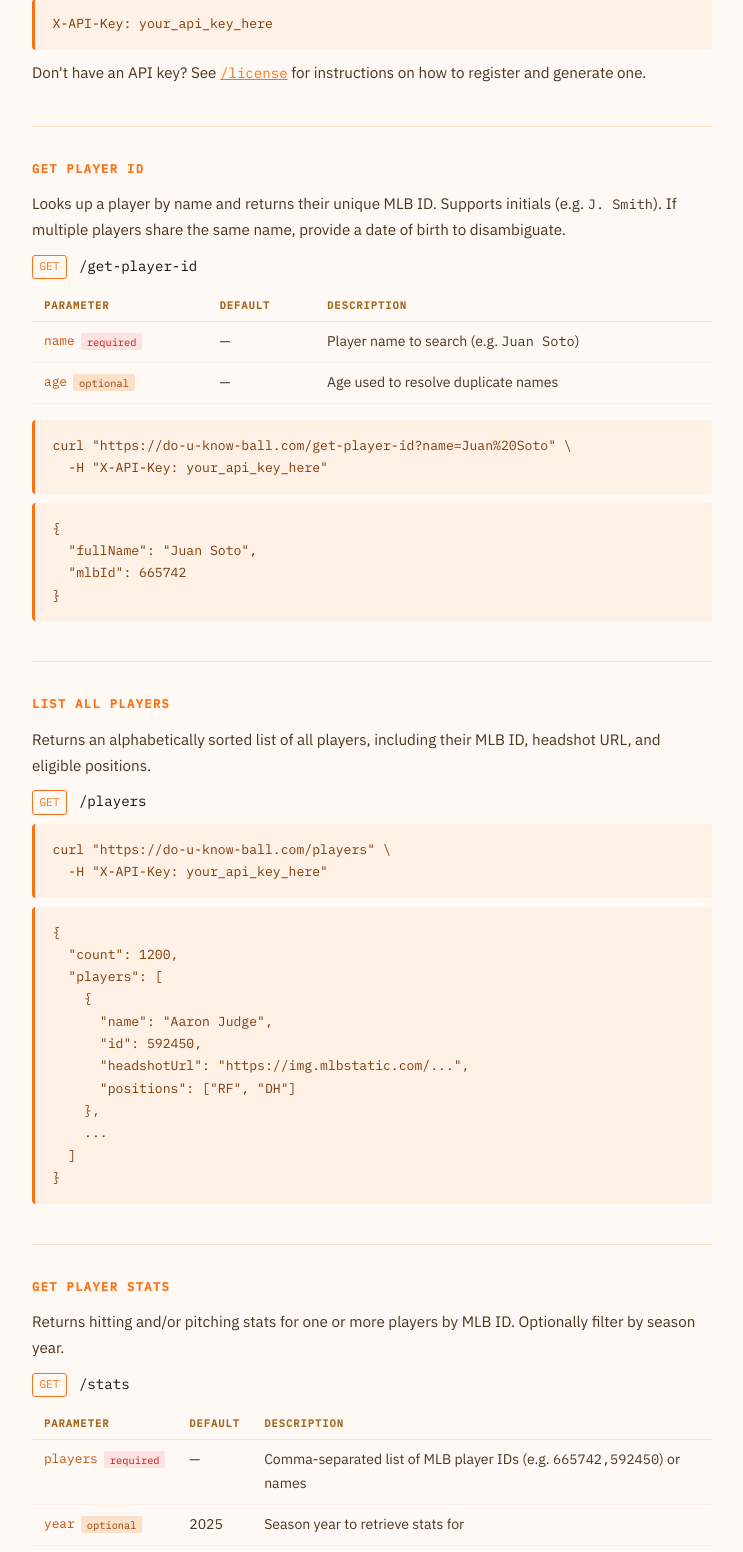
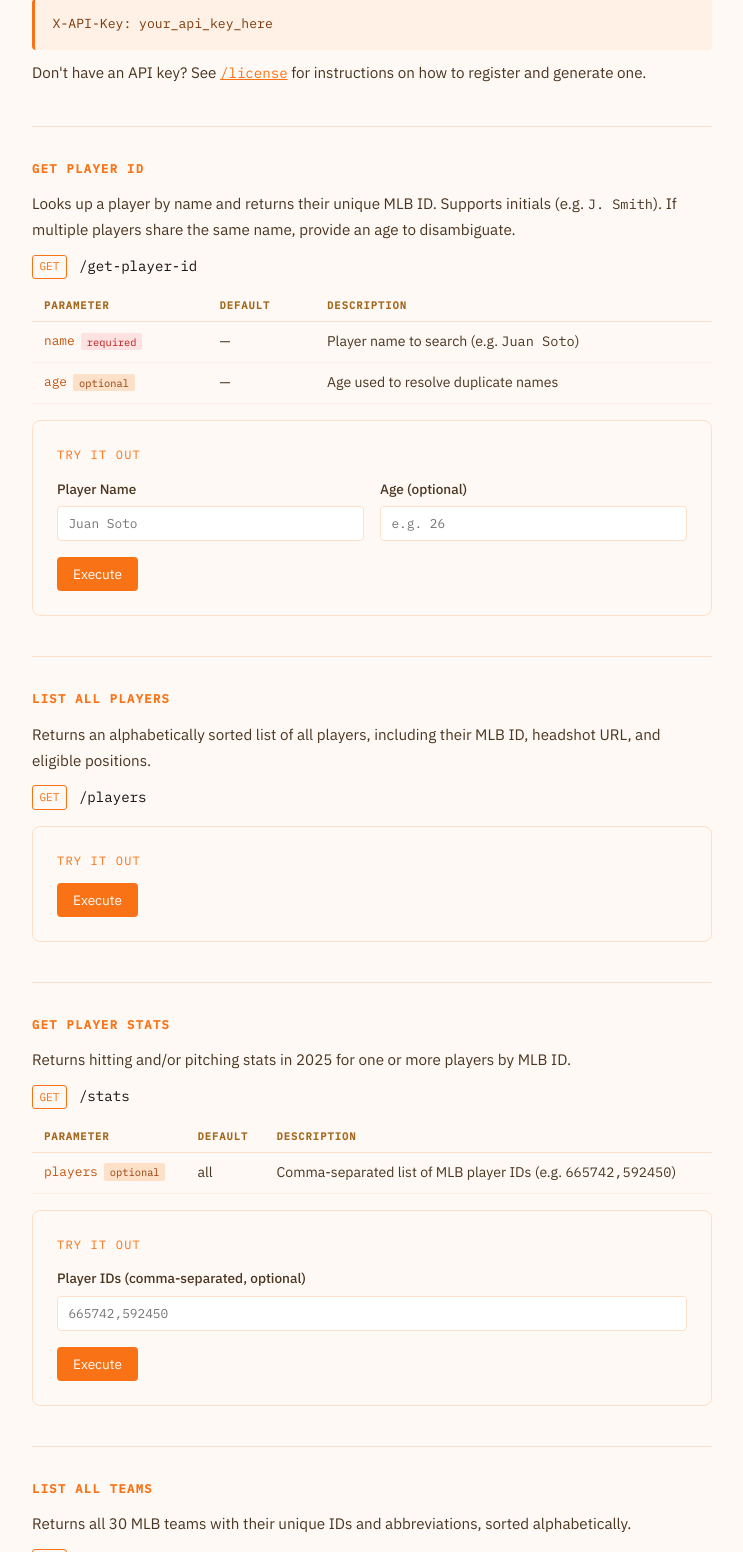
Before and after one commit to RyanW848/Do_You_Know_Ball_API, a Flask app: page / in a window 1280 px wide. Shown: the part 313-1865 px from the top of the page, without its empty margins (268-1011 px from the left). Run offline with Flask 3, Linux system fonts and the light colour scheme.

Commit message:
added frontend for apit

```diff
--- a/app.py
+++ b/app.py
@@ -7,7 +7,7 @@ from dotenv import load_dotenv
 from core.auth import auth_bp
 from core.api_keys import api_keys_bp, check_valid, calculate_billing_info, check_rate_limit
 from core.db import get_players_collection
-from services.mlb_service import get_player_stats, get_team_details, get_all_teams, get_team_roster, get_transactions
+from services.mlb_service import get_team_details, get_all_teams, get_team_roster, get_transactions
 from services.valuation import compute_valuation
 from services.helpers import find_player_id, convert_to_player_ids
 
--- /dev/null
+++ b/static/js/api-tester.js
@@ -0,0 +1,170 @@
+async function callEndpoint(endpoint) {
+  let url, method, body, responseId;
+
+  // Map endpoint to responseId first
+  switch (endpoint) {
+    case "getPlayerId":
+      responseId = "playerIdResponse";
+      break;
+    case "players":
+      responseId = "playersResponse";
+      break;
+    case "stats":
+      responseId = "statsResponse";
+      break;
+    case "teams":
+      responseId = "teamsResponse";
+      break;
+    case "depthchart":
+      responseId = "depthchartResponse";
+      break;
+    case "transactions":
+      responseId = "transactionsResponse";
+      break;
+    case "value":
+      responseId = "valueResponse";
+      break;
+    default:
+      alert("Unknown endpoint");
+      return;
+  }
+
+  // Check if logged in
+  const username = getCookie("username");
+  if (!username) {
+    showError(responseId, "You must be logged in to test endpoints");
+    return;
+  }
+
+  const apiKey = getCookie("token");
+
+  // Build URL and body based on endpoint
+  switch (endpoint) {
+    case "getPlayerId":
+      const name = document.getElementById("playerIdName").value;
+      const age = document.getElementById("playerIdAge").value;
+
+      if (!name) {
+        showError(responseId, "Player name is required");
+        return;
+      }
+
+      url = `/get-player-id?name=${encodeURIComponent(name)}`;
+      if (age) url += `&age=${encodeURIComponent(age)}`;
+      method = "GET";
+      break;
+
+    case "players":
+      url = "/players";
+      method = "GET";
+      break;
+
+    case "stats":
+      const players = document.getElementById("statsPlayers").value;
+      url = "/stats";
+      if (players) url += `?players=${encodeURIComponent(players)}`;
+      method = "GET";
+      break;
+
+    case "teams":
+      url = "/teams";
+      method = "GET";
+      break;
+
+    case "depthchart":
+      const teamId = document.getElementById("depthchartTeamId").value;
+      if (!teamId) {
+        showError(responseId, "Team ID is required");
+        return;
+      }
+      url = `/depth-chart?teamId=${encodeURIComponent(teamId)}`;
+      method = "GET";
+      break;
+
+    case "transactions":
+      url = "/transactions";
+      method = "GET";
+      break;
+
+    case "value":
+      const stats = document.getElementById("valueStats").value;
+      const budget = document.getElementById("valueBudget").value;
+      const playersLeft = document.getElementById("valuePlayersLeft").value;
+      const unavailable = document.getElementById("valueUnavailable").value;
+      const specificPlayers = document.getElementById("valuePlayers").value;
+
+      url = "/value";
+      method = "POST";
+      body = {
+        relevant_stats: stats || undefined,
+        budget: budget ? parseInt(budget) : undefined,
+        players_left_to_draft: playersLeft ? parseInt(playersLeft) : undefined,
+        unavailable_players: unavailable ? unavailable.split(",").map(p => p.trim()) : undefined,
+        player_ids: specificPlayers ? specificPlayers.split(",").map(p => p.trim()) : undefined
+      };
+      // Remove undefined values
+      Object.keys(body).forEach(key => body[key] === undefined && delete body[key]);
+      break;
+  }
+
+  try {
+    const options = {
+      method,
+      headers: {
+        "X-API-Key": apiKey,
+        "Content-Type": "application/json"
+      }
+    };
+
+    if (method === "POST") {
+      options.body = JSON.stringify(body);
+    }
+
+    const response = await fetch(url, options);
+    const data = await response.json();
+
+    showResponse(responseId, response.status, data);
+  } catch (err) {
+    showError(responseId, err.message);
+  }
+}
+
+function showResponse(responseId, status, data) {
+  const responseDiv = document.getElementById(responseId);
+  const responseCode = document.getElementById(responseId + "Code");
+
+  if (!responseDiv || !responseCode) {
+    console.error("Response elements not found for:", responseId);
+    return;
+  }
+
+  const statusClass = status >= 200 && status < 300 ? "api-success" : "api-error";
+
+  responseCode.innerHTML = `<span class="${statusClass}">Status: ${status}</span>\n\n${JSON.stringify(data, null, 2)}`;
+  responseDiv.style.display = "block";
+}
+
+function showError(responseId, message) {
+  const responseDiv = document.getElementById(responseId);
+  const responseCode = document.getElementById(responseId + "Code");
+
+  if (!responseDiv || !responseCode) {
+    console.error("Response elements not found for:", responseId);
+    return;
+  }
+
+  responseCode.innerHTML = `<span class="api-error">Error: ${message}</span>`;
+  responseDiv.style.display = "block";
+}
+
+function getCookie(name) {
+  const nameEQ = name + "=";
+  const cookies = document.cookie.split(";");
+  for (let c of cookies) {
+    c = c.trim();
+    if (c.indexOf(nameEQ) === 0) {
+      return c.substring(nameEQ.length);
+    }
+  }
+  return null;
+}
--- a/static/style.css
+++ b/static/style.css
@@ -456,3 +456,134 @@ hr {
   color: #a3681e;
   font-family: 'IBM Plex Mono', monospace;
 }
+
+.api-tester {
+  background: #fff9f5;
+  border: 1px solid #fde0c8;
+  border-radius: 8px;
+  padding: 1.5rem;
+  margin-top: 1rem;
+}
+
+.api-tester-label {
+  font-size: 0.75rem;
+  font-family: 'IBM Plex Mono', monospace;
+  text-transform: uppercase;
+  letter-spacing: 0.1em;
+  color: #f97316;
+  margin-bottom: 0.75rem;
+  display: block;
+}
+
+.api-form-row {
+  display: flex;
+  gap: 1rem;
+  margin-bottom: 1rem;
+  flex-wrap: wrap;
+}
+
+.api-form-group {
+  flex: 1;
+  min-width: 200px;
+}
+
+.api-form-label {
+  display: block;
+  font-size: 0.85rem;
+  color: #4a3520;
+  margin-bottom: 0.35rem;
+  font-weight: 500;
+}
+
+.api-form-input {
+  width: 100%;
+  padding: 0.5rem 0.65rem;
+  border: 1px solid #fde0c8;
+  border-radius: 4px;
+  font-family: 'IBM Plex Mono', monospace;
+  font-size: 0.8rem;
+  background: white;
+}
+
+.api-form-input:focus {
+  outline: none;
+  border-color: #f97316;
+}
+
+.api-form-textarea {
+  width: 100%;
+  padding: 0.65rem;
+  border: 1px solid #fde0c8;
+  border-radius: 4px;
+  font-family: 'IBM Plex Mono', monospace;
+  font-size: 0.8rem;
+  background: white;
+  resize: vertical;
+  min-height: 80px;
+}
+
+.api-form-textarea:focus {
+  outline: none;
+  border-color: #f97316;
+}
+
+.api-btn-group {
+  display: flex;
+  gap: 0.75rem;
+}
+
+.api-btn {
+  padding: 0.5rem 1rem;
+  background: #f97316;
+  color: white;
+  border: none;
+  border-radius: 4px;
+  font-family: 'IBM Plex Sans', sans-serif;
+  font-size: 0.85rem;
+  cursor: pointer;
+  transition: background 0.2s;
+}
+
+.api-btn:hover {
+  background: #ea580c;
+}
+
+.api-btn:disabled {
+  background: #d4d4d8;
+  cursor: not-allowed;
+}
+
+.api-response {
+  margin-top: 1rem;
+  padding: 1rem;
+  background: #fff;
+  border: 1px solid #fde0c8;
+  border-radius: 4px;
+  max-height: 400px;
+  overflow-y: auto;
+}
+
+.api-response-label {
+  font-size: 0.75rem;
+  font-family: 'IBM Plex Mono', monospace;
+  text-transform: uppercase;
+  letter-spacing: 0.1em;
+  color: #f97316;
+  margin-bottom: 0.5rem;
+}
+
+.api-response-code {
+  font-family: 'IBM Plex Mono', monospace;
+  font-size: 0.75rem;
+  color: #7c3a0a;
+  white-space: pre-wrap;
+  word-break: break-all;
+}
+
+.api-error {
+  color: #b91c1c;
+}
+
+.api-success {
+  color: #16a34a;
+}
--- a/templates/index.html
+++ b/templates/index.html
@@ -1,4 +1,3 @@
-<!-- Generated by Claude-->
 <!DOCTYPE html>
 <html lang="en">
 <head>
@@ -31,7 +30,7 @@
   <!-- /get-player-id -->
   <section>
     <h2>Get Player ID</h2>
-    <p>Looks up a player by name and returns their unique MLB ID. Supports initials (e.g. <code>J. Smith</code>). If multiple players share the same name, provide a date of birth to disambiguate.</p>
+    <p>Looks up a player by name and returns their unique MLB ID. Supports initials (e.g. <code>J. Smith</code>). If multiple players share the same name, provide an age to disambiguate.</p>
     <div class="endpoint"><span class="method get">GET</span><span class="path">/get-player-id</span></div>
 
     <table>
@@ -50,13 +49,26 @@
       </tbody>
     </table>
 
-    <pre><code>curl "https://do-u-know-ball.com/get-player-id?name=Juan%20Soto" \
-  -H "X-API-Key: your_api_key_here"</code></pre>
-
-    <pre><code>{
-  "fullName": "Juan Soto",
-  "mlbId": 665742
-}</code></pre>
+    <div class="api-tester">
+      <label class="api-tester-label">Try it out</label>
+      <div class="api-form-row">
+        <div class="api-form-group">
+          <label class="api-form-label">Player Name</label>
+          <input type="text" class="api-form-input" id="playerIdName" placeholder="Juan Soto" />
+        </div>
+        <div class="api-form-group">
+          <label class="api-form-label">Age (optional)</label>
+          <input type="text" class="api-form-input" id="playerIdAge" placeholder="e.g. 26" />
+        </div>
+      </div>
+      <div class="api-btn-group">
+        <button class="api-btn" onclick="callEndpoint('getPlayerId')">Execute</button>
+      </div>
+      <div class="api-response" id="playerIdResponse" style="display:none;">
+        <div class="api-response-label">Response</div>
+        <div class="api-response-code" id="playerIdResponseCode"></div>
+      </div>
+    </div>
   </section>
 
   <hr/>
@@ -67,21 +79,16 @@
     <p>Returns an alphabetically sorted list of all players, including their MLB ID, headshot URL, and eligible positions.</p>
     <div class="endpoint"><span class="method get">GET</span><span class="path">/players</span></div>
 
-    <pre><code>curl "https://do-u-know-ball.com/players" \
-  -H "X-API-Key: your_api_key_here"</code></pre>
-
-    <pre><code>{
-  "count": 1200,
-  "players": [
-    {
-      "name": "Aaron Judge",
-      "id": 592450,
-      "headshotUrl": "https://img.mlbstatic.com/...",
-      "positions": ["RF", "DH"]
-    },
-    ...
-  ]
-}</code></pre>
+    <div class="api-tester">
+      <label class="api-tester-label">Try it out</label>
+      <div class="api-btn-group">
+        <button class="api-btn" onclick="callEndpoint('players')">Execute</button>
+      </div>
+      <div class="api-response" id="playersResponse" style="display:none;">
+        <div class="api-response-label">Response</div>
+        <div class="api-response-code" id="playersResponseCode"></div>
+      </div>
+    </div>
   </section>
 
   <hr/>
@@ -89,43 +96,36 @@
   <!-- /stats -->
   <section>
     <h2>Get Player Stats</h2>
-    <p>Returns hitting and/or pitching stats for one or more players by MLB ID. Optionally filter by season year.</p>
+    <p>Returns hitting and/or pitching stats in 2025 for one or more players by MLB ID.</p>
     <div class="endpoint"><span class="method get">GET</span><span class="path">/stats</span></div>
 
     <table>
       <thead><tr><th>Parameter</th><th>Default</th><th>Description</th></tr></thead>
       <tbody>
         <tr>
-          <td>players<span class="tag required">required</span></td>
-          <td>—</td>
-          <td>Comma-separated list of MLB player IDs (e.g. <code>665742,592450</code>) or names</td>
-        </tr>
-        <tr>
-          <td>year<span class="tag optional">optional</span></td>
-          <td>2025</td>
-          <td>Season year to retrieve stats for</td>
+          <td>players<span class="tag optional">optional</span></td>
+          <td>all</td>
+          <td>Comma-separated list of MLB player IDs (e.g. <code>665742,592450</code>)</td>
         </tr>
       </tbody>
     </table>
 
-    <pre><code>curl "https://do-u-know-ball.com/stats?players=665742,592450" \
-  -H "X-API-Key: your_api_key_here"
-
-curl "https://do-u-know-ball.com/stats?players=665742&year=2024" \
-  -H "X-API-Key: your_api_key_here"</code></pre>
-
-    <pre><code>{
-  "count": 2,
-  "results": [
-    {
-      "player": { "id": "665742", "name": "Juan Soto", "position": "Designated Hitter" },
-      "team":   { "id": 121, "name": "New York Mets", "abbreviation": "NYM" },
-      "year":   "2025",
-      "stats":  { "gamesPlayed": 158, "homeRuns": 43, "avg": ".288", ... }
-    },
-    ...
-  ]
-}</code></pre>
+    <div class="api-tester">
+      <label class="api-tester-label">Try it out</label>
+      <div class="api-form-row">
+        <div class="api-form-group">
+          <label class="api-form-label">Player IDs (comma-separated, optional)</label>
+          <input type="text" class="api-form-input" id="statsPlayers" placeholder="665742,592450" />
+        </div>
+      </div>
+      <div class="api-btn-group">
+        <button class="api-btn" onclick="callEndpoint('stats')">Execute</button>
+      </div>
+      <div class="api-response" id="statsResponse" style="display:none;">
+        <div class="api-response-label">Response</div>
+        <div class="api-response-code" id="statsResponseCode"></div>
+      </div>
+    </div>
   </section>
 
   <hr/>
@@ -136,17 +136,16 @@ curl "https://do-u-know-ball.com/stats?players=665742&year=2024" \
     <p>Returns all 30 MLB teams with their unique IDs and abbreviations, sorted alphabetically.</p>
     <div class="endpoint"><span class="method get">GET</span><span class="path">/teams</span></div>
 
-    <pre><code>curl "https://do-u-know-ball.com/teams" \
-  -H "X-API-Key: your_api_key_here"</code></pre>
-
-    <pre><code>{
-  "count": 30,
-  "teams": [
-    { "id": 113, "name": "Cincinnati Reds", "abbreviation": "CIN" },
-    { "id": 147, "name": "New York Yankees", "abbreviation": "NYY" },
-    ...
-  ]
-}</code></pre>
+    <div class="api-tester">
+      <label class="api-tester-label">Try it out</label>
+      <div class="api-btn-group">
+        <button class="api-btn" onclick="callEndpoint('teams')">Execute</button>
+      </div>
+      <div class="api-response" id="teamsResponse" style="display:none;">
+        <div class="api-response-label">Response</div>
+        <div class="api-response-code" id="teamsResponseCode"></div>
+      </div>
+    </div>
   </section>
 
   <hr/>
@@ -168,22 +167,22 @@ curl "https://do-u-know-ball.com/stats?players=665742&year=2024" \
       </tbody>
     </table>
 
-    <pre><code>curl "https://do-u-know-ball.com/depth-chart?teamId=113" \
-  -H "X-API-Key: your_api_key_here"</code></pre>
-
-    <pre><code>{
-  "teamId": "113",
-  "positions": {
-    "Pitcher": [
-      { "id": 669302, "name": "Hunter Greene", "status": "Active" },
-      ...
-    ],
-    "Catcher": [
-      { "id": 663728, "name": "Tyler Stephenson", "status": "10-Day IL" }
-    ],
-    ...
-  }
-}</code></pre>
+    <div class="api-tester">
+      <label class="api-tester-label">Try it out</label>
+      <div class="api-form-row">
+        <div class="api-form-group">
+          <label class="api-form-label">Team ID</label>
+          <input type="text" class="api-form-input" id="depthchartTeamId" placeholder="113" />
+        </div>
+      </div>
+      <div class="api-btn-group">
+        <button class="api-btn" onclick="callEndpoint('depthchart')">Execute</button>
+      </div>
+      <div class="api-response" id="depthchartResponse" style="display:none;">
+        <div class="api-response-label">Response</div>
+        <div class="api-response-code" id="depthchartResponseCode"></div>
+      </div>
+    </div>
   </section>
 
   <hr/>
@@ -194,25 +193,16 @@ curl "https://do-u-know-ball.com/stats?players=665742&year=2024" \
     <p>Returns all Major League transactions for the current day, including trades, IL placements, and call-ups.</p>
     <div class="endpoint"><span class="method get">GET</span><span class="path">/transactions</span></div>
 
-    <pre><code>curl "https://do-u-know-ball.com/transactions" \
-  -H "X-API-Key: your_api_key_here"</code></pre>
-
-    <pre><code>{
-  "date": "2025-05-01",
-  "count": 12,
-  "transactions": [
-    {
-      "playerId": 123456,
-      "playerName": "Carlos Correa",
-      "fromTeam": "Minnesota Twins",
-      "fromTeamId": 142,
-      "toTeam": "New York Mets",
-      "toTeamId": 121,
-      "description": "Traded to New York Mets"
-    },
-    ...
-  ]
-}</code></pre>
+    <div class="api-tester">
+      <label class="api-tester-label">Try it out</label>
+      <div class="api-btn-group">
+        <button class="api-btn" onclick="callEndpoint('transactions')">Execute</button>
+      </div>
+      <div class="api-response" id="transactionsResponse" style="display:none;">
+        <div class="api-response-label">Response</div>
+        <div class="api-response-code" id="transactionsResponseCode"></div>
+      </div>
+    </div>
   </section>
 
   <hr/>
@@ -228,8 +218,8 @@ curl "https://do-u-know-ball.com/stats?players=665742&year=2024" \
       <tbody>
         <tr>
           <td>relevant_stats<span class="tag optional">optional</span></td>
-          <td>HR, R, RBI, SB, BA, SLG, OBP, OPS, W, K, SV, ERA, WHIP</td>
-          <td>Array of stat categories that drive valuation (e.g. <code>["HR","AVG","RBI","SB"]</code>)</td>
+          <td>all</td>
+          <td>Comma-separated stat categories (e.g. <code>HR,AVG,RBI,SB</code>)</td>
         </tr>
         <tr>
           <td>budget<span class="tag optional">optional</span></td>
@@ -239,44 +229,59 @@ curl "https://do-u-know-ball.com/stats?players=665742&year=2024" \
         <tr>
           <td>players_left_to_draft<span class="tag optional">optional</span></td>
           <td>23</td>
-          <td>How many players you still need to draft — used to calculate per-player budget</td>
+          <td>How many players you still need to draft</td>
         </tr>
         <tr>
           <td>unavailable_players<span class="tag optional">optional</span></td>
-          <td>[]</td>
-          <td>Array of MLB IDs or names to exclude (already drafted players)</td>
+          <td>—</td>
+          <td>Comma-separated MLB IDs to exclude</td>
         </tr>
         <tr>
           <td>players<span class="tag optional">optional</span></td>
           <td>all</td>
-          <td>Array of MLB IDs or names to evaluate. Omit to value all available players.</td>
+          <td>Comma-separated MLB IDs to evaluate</td>
         </tr>
       </tbody>
     </table>
 
-    <pre><code>curl -X POST "https://do-u-know-ball.com/value" \
-  -H "X-API-Key: your_api_key_here" \
-  -H "Content-Type: application/json" \
-  -d '{
-    "budget": 150,
-    "players_left_to_draft": 3,
-    "relevant_stats": "HR,AVG,RBI,SB",
-    "unavailable_players": [665742, 592450],
-    "players": [670712, 663728, 669302]
-  }'</code></pre>
-
-    <pre><code>{
-  "budget": 150,
-  "relevant_stats": ["HR", "AVG", "RBI", "SB"],
-  "player_count": 3,
-  "results": [
-    { "mlbId": 670712, "fullName": "Elly De La Cruz", "score": 0.8741, "value": 43 },
-    { "mlbId": 669302, "fullName": "Hunter Greene",   "score": 0.6210, "value": 31 },
-    { "mlbId": 663728, "fullName": "Tyler Stephenson","score": 0.4033, "value": 20 }
-  ]
-}</code></pre>
+    <div class="api-tester">
+      <label class="api-tester-label">Try it out</label>
+      <div class="api-form-row">
+        <div class="api-form-group">
+          <label class="api-form-label">Relevant Stats (comma-separated)</label>
+          <input type="text" class="api-form-input" id="valueStats" placeholder="HR,AVG,RBI,SB" />
+        </div>
+        <div class="api-form-group">
+          <label class="api-form-label">Budget</label>
+          <input type="text" class="api-form-input" id="valueBudget" placeholder="260" />
+        </div>
+        <div class="api-form-group">
+          <label class="api-form-label">Players Left to Draft</label>
+          <input type="text" class="api-form-input" id="valuePlayersLeft" placeholder="23" />
+        </div>
+      </div>
+      <div class="api-form-row">
+        <div class="api-form-group">
+          <label class="api-form-label">Unavailable Players (comma-separated, optional)</label>
+          <input type="text" class="api-form-input" id="valueUnavailable" placeholder="665742,592450" />
+        </div>
+        <div class="api-form-group">
+          <label class="api-form-label">Specific Players (comma-separated, optional)</label>
+          <input type="text" class="api-form-input" id="valuePlayers" placeholder="665742,592450" />
+        </div>
+      </div>
+      <div class="api-btn-group">
+        <button class="api-btn" onclick="callEndpoint('value')">Execute</button>
+      </div>
+      <div class="api-response" id="valueResponse" style="display:none;">
+        <div class="api-response-label">Response</div>
+        <div class="api-response-code" id="valueResponseCode"></div>
+      </div>
+    </div>
   </section>
 
 </div>
+
+<script src="/static/js/api-tester.js"></script>
 </body>
 </html>
```
